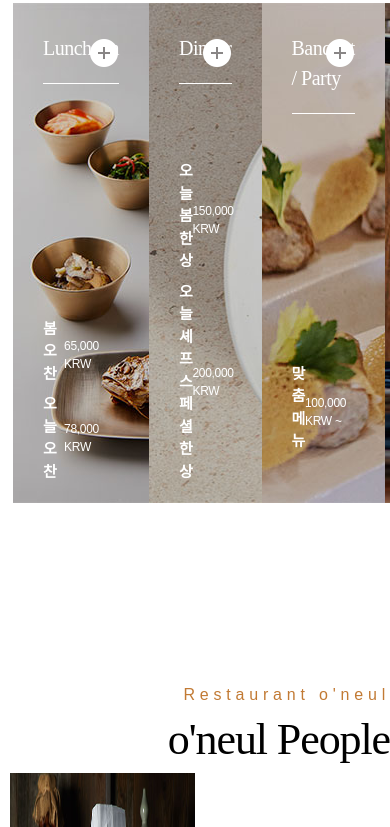
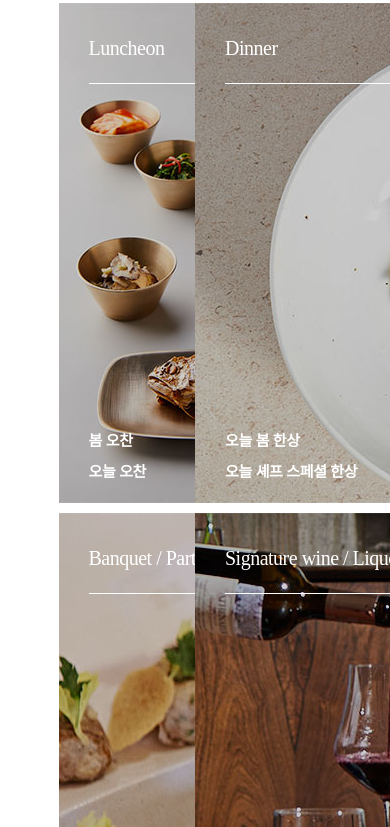
Before and after one commit to yunjeong920/------, a plain HTML site: page index.html in a window 390 px wide. Shown: the part 1847-2674 px from the top of the page. Drawn offline with nearby package versions, Linux system fonts and the light colour scheme; a web font is replaced by a local one.

Commit message:
1200width 추가

```diff
--- a/css/media.css
+++ b/css/media.css
@@ -105,6 +105,96 @@
     margin-right: 30px;
   }
 }
+@media screen and ( max-width: 1200px ) {
+  #all-wrap{ width: 100%; }
+  #second{ width: 100%; max-height: 1200px; }
+  #second .second-menu{
+    /* overflow: hidden; */
+    position: relative;
+    width: 100%;
+    margin: 0 auto;
+    display: inline-block;
+  }
+  #second .second-menu .img1{
+    position: relative;
+    display: inline-block;
+    width: 100%;
+    max-width: 410px;
+    max-width: 1200px;
+    left: 15%;
+    margin-left: 0;
+    margin-top: 100px;
+    margin-right: 40px;
+  }
+  #second .second-menu .img2{
+    position: relative;
+    display: inline-block;
+    width: 100%;
+    margin-top: 100px;
+    left: 50%;
+    bottom: 600px;
+  }
+  #second .second-menu .img3{
+    position: relative;
+    display: inline-block;
+    width: 100%;
+    bottom: 590px;
+    left: 15%;
+  }
+  #second .second-menu .img4{
+    position: relative;
+    display: inline-block;
+    width: 100%;
+    bottom: 1090px;
+    left: 50%;
+  }
+  #second .second-menu .menu1{
+    margin: 30px;
+    width: 100%;
+    max-width: 360px;
+  }
+  #second .second-menu .menu1 .menu-top{
+    display: block;
+    margin-right: 20px;
+  }
+  #second .second-menu .menu1 .menu-top i{
+    position: absolute;
+    top: 5px;
+    left: 95%;
+  }
+  #second .second-menu .menu1 .menu-btn span{
+    width: 100%;
+    max-width: 380px;
+  }
+  #third .third-info{
+    padding-right: 30px;
+  }
+  #five .main-insta .instaimg{
+    width: 250px;
+    height: 250px;
+  }
+  #six{ max-width: 1200px;}
+  #six .info-wrap .info-img img{
+    width: 70%;
+    max-width: 570px;
+    height: 100%;
+  }
+  #six .info-wrap .info-text{
+    margin-left: 25px;
+  }
+  #six .info-wrap .info-text .fw-400{
+    font-size: 16px;
+  }
+  #six .info-wrap .info-text .fs-50{
+    font-size: 40px;
+  }
+  #six .info-wrap .info-text p{
+    font-size: 14px;
+  }
+  #six .info-wrap .info-icon .info-text{
+    margin-left: 50px;
+  }
+}
 
 @media screen and ( max-width: 960px ) {
 
--- a/css/style.css
+++ b/css/style.css
@@ -795,16 +795,20 @@ input[type=checked]#gnbcheck{ display: none; }
 }
 
 #six .info-wrap .info-img{
-  display: inline-block;
+  display: flex;
+  align-items: flex-end;
+  justify-content: center;
 }
 
 #six .info-wrap .info-img img{
   width: 80%;
   height: 100%;
+  overflow: hidden;
 }
 
 #six .info-wrap .info-text{
   margin-left: 50px;
+  margin-right: 50px;
   height: 100%;
 }
 
```
